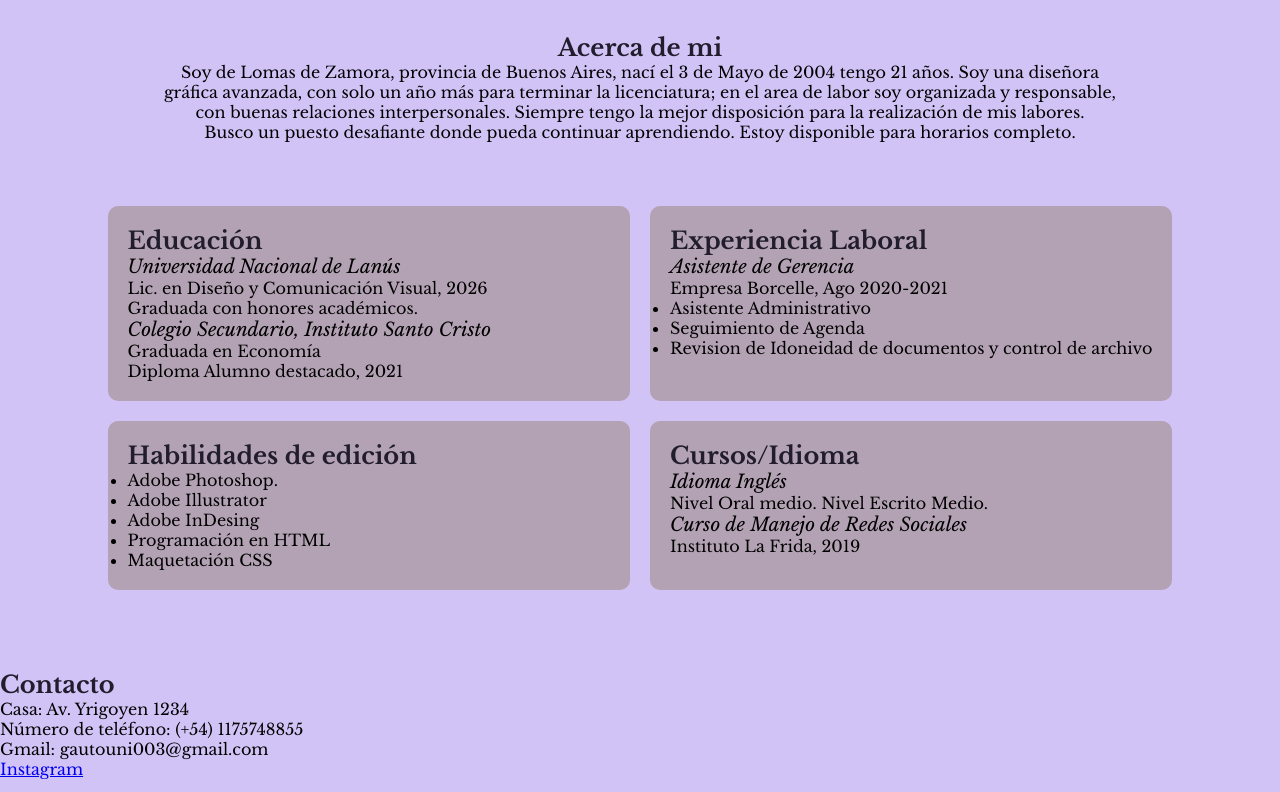
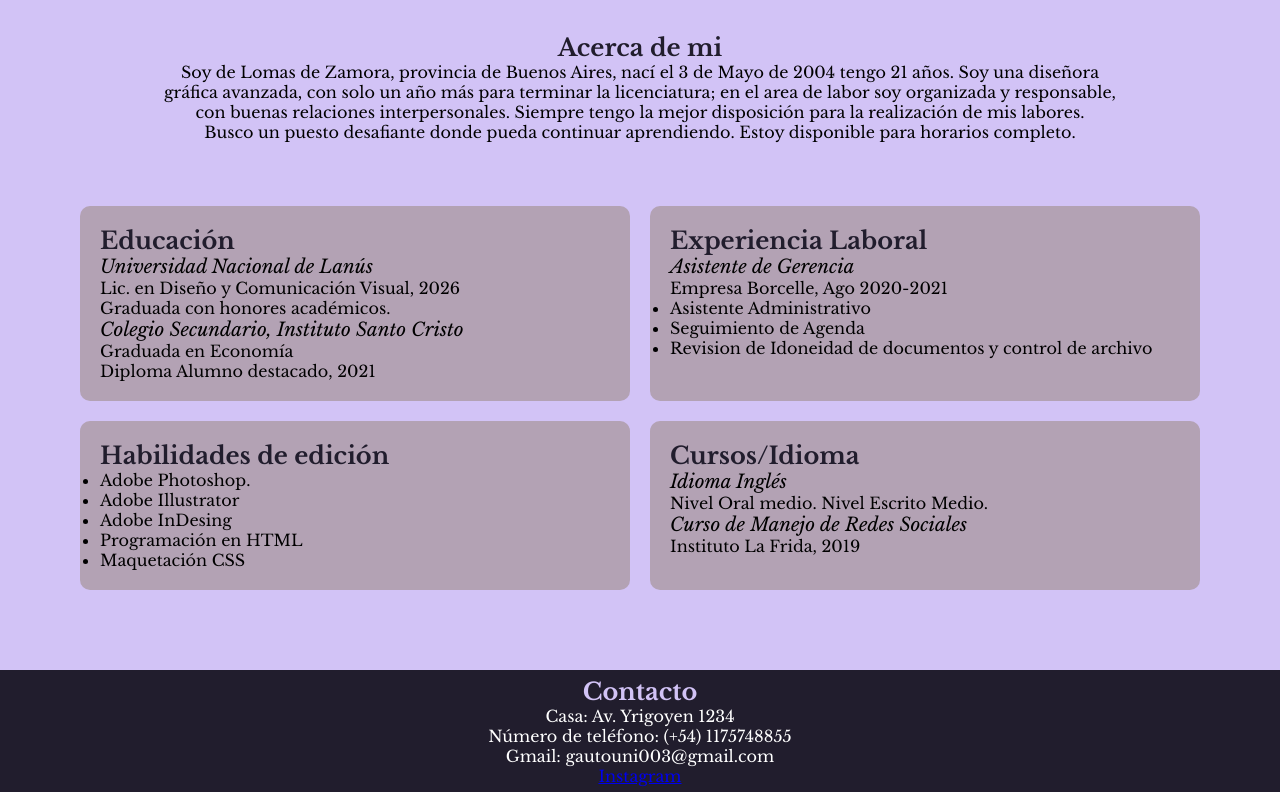
Before and after one commit to GautoGabriela/curriculum-tp1, a plain HTML site: page index.html in a window 1280 px wide. Shown: the part 589-1381 px from the top of the page. Drawn offline with nearby package versions, Linux system fonts and the light colour scheme; a web font is replaced by a local one.

Commit message:
algunos detalles

```diff
--- a/estilos.css
+++ b/estilos.css
@@ -79,14 +79,34 @@ main {
 }
 
 .contenedor {
-    display: grid;
-    grid-template-columns: repeat(2, 1fr);
+    display: flex;
+    flex-wrap: wrap;
     gap: 20px;
+    justify-content: space-between;
 }
 
 .box {
-    flex: 1 1 calc(50% - 20px); /* 2 columnas iguales */
+    flex: 1 1 calc(50% - 20px);
   background: #b3a2b4;
   padding: 20px;
   border-radius: 10px;
 }
+
+#Contacto {
+    display: flex;
+    align-items: center;
+    justify-content: center;
+    padding: 31px 0px;
+    background-color: #211D2D;
+    height: 122px;
+    flex-direction: column;
+}
+
+#final {
+    color: #D2C3F6;
+}
+
+#contactos {
+    color: white;
+    text-align: center;
+}
--- a/index.html
+++ b/index.html
@@ -73,11 +73,13 @@
         </section>
     </main>
     <footer id="Contacto">
-        <h2>Contacto</h2>
+        <h2 id="final">Contacto</h2>
+        <div id="contactos">
         <p>Casa: Av. Yrigoyen 1234</p>
         <p>Número de teléfono: (+54) 1175748855</p>
         <p>Gmail: gautouni003@gmail.com</p>
         <a href="https://www.instagram.com/dakgi03?igsh=ejI5N2t0ejF3NmR6">Instagram</a>
+    </div>
     </footer>
 </body>
 
```
